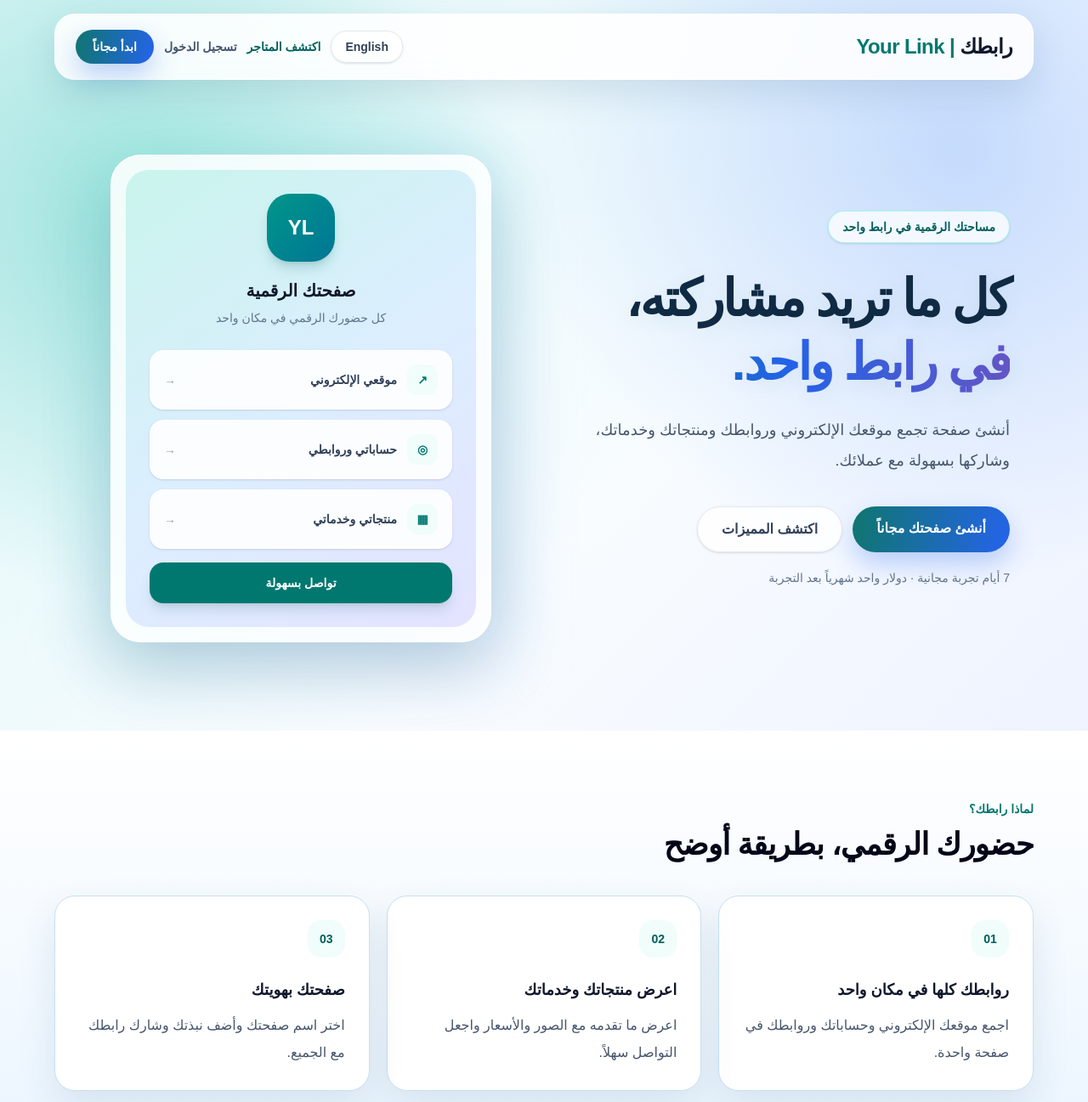
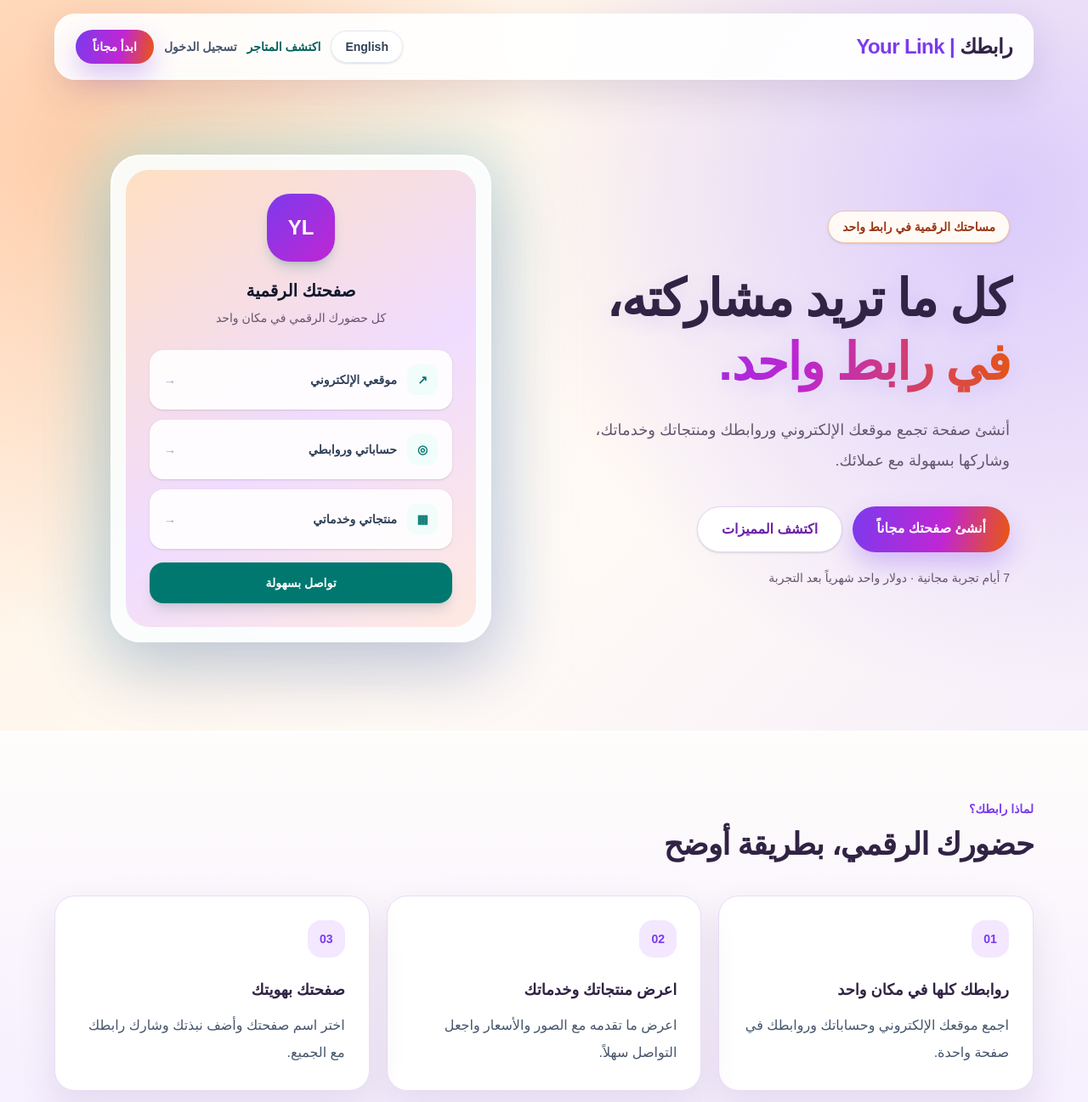
Before and after one commit to zainmuawiyah123-png/smart_link, a Next.js app: page / in a window 1280 px wide. Shown: the top 1297 px of the page at 85% size. Built offline with nearby package versions, Linux system fonts and the light colour scheme.

Commit message:
Switch landing page to warm violet and coral palette

```diff
--- a/app/globals.css
+++ b/app/globals.css
@@ -2,8 +2,8 @@
 
 :root {
   color-scheme: light;
-  --background: #f7fbff;
-  --foreground: #172b4d;
+  --background: #fff8f0;
+  --foreground: #302344;
 }
 
 @theme inline {
@@ -15,127 +15,89 @@
 
 html, body {
   min-height: 100%;
-  background: #f7fbff !important;
-  color: #172b4d;
+  background: #fff8f0 !important;
+  color: #302344;
 }
 body { font-family: Arial, Helvetica, sans-serif; }
 
-/* Distinct, brighter visual identity for the public landing page */
-body > main {
-  background:
-    radial-gradient(ellipse at 8% 12%, rgba(34, 211, 238, .28) 0, transparent 34%),
-    radial-gradient(ellipse at 92% 20%, rgba(99, 102, 241, .20) 0, transparent 32%),
-    linear-gradient(135deg, #f0fdff 0%, #f8fbff 46%, #f2f4ff 100%) !important;
-  color: #172b4d !important;
-}
-body > main > header {
-  margin-top: 14px;
-  border: 1px solid rgba(255,255,255,.9);
-  border-radius: 22px;
-  background: rgba(255,255,255,.78);
-  box-shadow: 0 12px 35px rgba(39, 76, 119, .08);
-  backdrop-filter: blur(16px);
-}
-body > main > section:first-of-type {
-  padding-top: 76px;
-  padding-bottom: 92px;
-}
-body > main > section:first-of-type > div:first-child > h1 {
-  letter-spacing: -.045em;
-  text-shadow: 0 4px 24px rgba(15, 118, 110, .08);
-}
-body > main > section:first-of-type > div:first-child > h1 span {
-  background: linear-gradient(90deg, #087f8c, #2563eb, #6755c9);
-  -webkit-background-clip: text;
-  background-clip: text;
-  color: transparent !important;
-}
-body > main > section:first-of-type > div:nth-child(2) > div:last-child {
-  border: 1px solid rgba(255,255,255,.95);
-  box-shadow: 0 28px 75px rgba(31, 71, 125, .18);
-}
-body > main > section:first-of-type > div:nth-child(2) > div:last-child > div {
-  background: linear-gradient(145deg, #d8fbf5 0%, #e8f2ff 55%, #eeeaff 100%) !important;
-}
-body > main > section#features {
-  border-top: 1px solid rgba(255,255,255,.95);
-  background: linear-gradient(180deg, rgba(255,255,255,.88), rgba(235,246,255,.92)) !important;
-}
-body > main > section#features article {
-  border: 1px solid rgba(180, 207, 230, .65);
-  background: rgba(255,255,255,.94);
-  box-shadow: 0 16px 38px rgba(31, 71, 125, .08);
-}
-body > main > section#features article:hover {
-  box-shadow: 0 24px 48px rgba(31, 71, 125, .15);
-}
-body > main a.rounded-full,
-body > main button.rounded-full {
-  transition: transform .2s ease, box-shadow .2s ease, background .2s ease;
-}
-body > main a.rounded-full.bg-teal-700 {
-  background: linear-gradient(100deg, #087f8c, #2563eb) !important;
-  box-shadow: 0 12px 25px rgba(37, 99, 235, .22);
-}
-@media (max-width: 640px) {
-  body > main > header { margin: 10px 12px 0; padding: 14px; }
-  body > main > section:first-of-type { padding-top: 48px; padding-bottom: 64px; }
-}
-
-
-/* Landing page redesign: explicit class avoids fragile DOM selectors */
+/* New warm, high-contrast identity for the landing page */
 .landing-page {
   background:
-    radial-gradient(circle at 12% 18%, rgba(20, 184, 166, .34) 0, transparent 27%),
-    radial-gradient(circle at 88% 12%, rgba(59, 130, 246, .27) 0, transparent 30%),
-    linear-gradient(135deg, #dff7f8 0%, #f8fcff 48%, #e8edff 100%) !important;
-  color: #102a43 !important;
+    radial-gradient(ellipse at 8% 12%, rgba(255, 177, 128, .58) 0, transparent 32%),
+    radial-gradient(ellipse at 92% 16%, rgba(190, 164, 255, .55) 0, transparent 34%),
+    linear-gradient(135deg, #fff1df 0%, #fffaf5 48%, #f0e8ff 100%) !important;
+  color: #302344 !important;
 }
 .landing-page > header {
   margin: 16px auto 0;
   width: min(calc(100% - 32px), 1152px);
   padding: 18px 24px;
-  border: 1px solid rgba(255,255,255,.95);
+  border: 1px solid #fff !important;
   border-radius: 24px;
-  background: rgba(255,255,255,.88);
-  box-shadow: 0 16px 42px rgba(25, 70, 110, .12);
+  background: rgba(255, 255, 255, .92) !important;
+  box-shadow: 0 16px 42px rgba(80, 48, 100, .13) !important;
   backdrop-filter: blur(18px);
 }
+.landing-page > header a:first-child { color: #302344 !important; }
+.landing-page > header a:first-child span { color: #7c3aed !important; }
 .landing-page > section:first-of-type {
   padding-top: 88px;
   padding-bottom: 104px;
 }
 .landing-page > section:first-of-type h1 {
-  color: #102a43 !important;
-  text-shadow: 0 5px 24px rgba(13, 148, 136, .12);
+  color: #302344 !important;
+  text-shadow: 0 5px 24px rgba(124, 58, 237, .12);
 }
 .landing-page > section:first-of-type h1 span {
-  background: linear-gradient(100deg, #0f766e 0%, #0284c7 48%, #4f46e5 100%);
-  -webkit-background-clip: text;
-  background-clip: text;
+  background: linear-gradient(100deg, #7c3aed 0%, #c026d3 52%, #ea580c 100%) !important;
+  -webkit-background-clip: text !important;
+  background-clip: text !important;
   color: transparent !important;
 }
+.landing-page > section:first-of-type p { color: #65556f !important; }
+.landing-page > section:first-of-type > div:first-child > span {
+  border-color: #f4c7a8 !important;
+  color: #9a3412 !important;
+  background: #fffaf5 !important;
+}
 .landing-page > section:first-of-type > div:nth-child(2) > div:last-child {
-  border: 2px solid rgba(255,255,255,.98);
-  box-shadow: 0 30px 80px rgba(25, 70, 110, .22);
+  border: 2px solid #fff !important;
+  box-shadow: 0 30px 80px rgba(80, 48, 100, .22) !important;
 }
 .landing-page > section:first-of-type > div:nth-child(2) > div:last-child > div {
-  background: linear-gradient(145deg, #c9f4ec 0%, #dceeff 52%, #e4e3ff 100%) !important;
+  background: linear-gradient(145deg, #ffe0c2 0%, #f0dcff 55%, #ffe9e1 100%) !important;
+}
+.landing-page > section:first-of-type > div:nth-child(2) > div:last-child > div > div:first-child {
+  background: linear-gradient(135deg, #7c3aed, #c026d3) !important;
+}
+.landing-page a.rounded-full.bg-teal-700,
+.landing-page button.rounded-full.bg-teal-700 {
+  background: linear-gradient(100deg, #7c3aed, #c026d3 58%, #ea580c) !important;
+  color: #fff !important;
+  box-shadow: 0 14px 30px rgba(124, 58, 237, .28) !important;
+}
+.landing-page a[href="#features"] {
+  border-color: #e8d5f5 !important;
+  color: #6b21a8 !important;
+  background: #fff !important;
 }
 .landing-page > section#features {
-  background: linear-gradient(180deg, #ffffff 0%, #eaf5ff 100%) !important;
-  border-top: 2px solid rgba(255,255,255,.98);
+  background: linear-gradient(180deg, #fffdfb 0%, #f4edff 100%) !important;
+  border-top: 2px solid #fff !important;
 }
+.landing-page > section#features > div > p { color: #7c3aed !important; }
+.landing-page > section#features h2,
+.landing-page > section#features h3 { color: #302344 !important; }
 .landing-page > section#features article {
-  background: #ffffff !important;
-  border: 1px solid #c8e1ef;
-  box-shadow: 0 18px 44px rgba(25, 70, 110, .11);
+  background: #fff !important;
+  border: 1px solid #eadcf5 !important;
+  box-shadow: 0 18px 44px rgba(80, 48, 100, .11) !important;
 }
-.landing-page a.rounded-full.bg-teal-700 {
-  background: linear-gradient(100deg, #0f766e, #2563eb) !important;
-  box-shadow: 0 14px 30px rgba(37, 99, 235, .28);
+.landing-page > section#features article > span {
+  background: #f3e8ff !important;
+  color: #7c3aed !important;
 }
-.landing-page footer { color: #47627a; }
+.landing-page footer { color: #766783 !important; }
 @media (max-width: 640px) {
   .landing-page > header { margin-top: 10px; padding: 14px; }
   .landing-page > section:first-of-type { padding-top: 52px; padding-bottom: 68px; }
```
